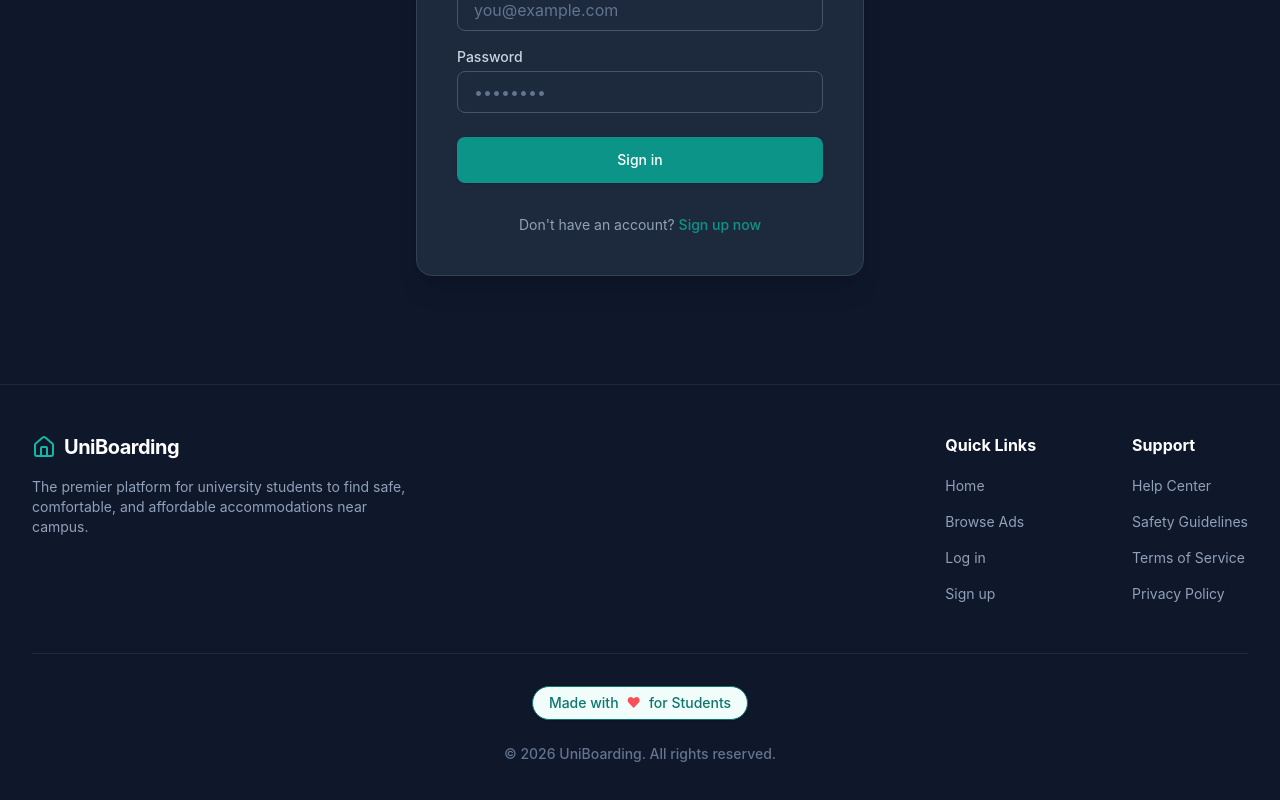
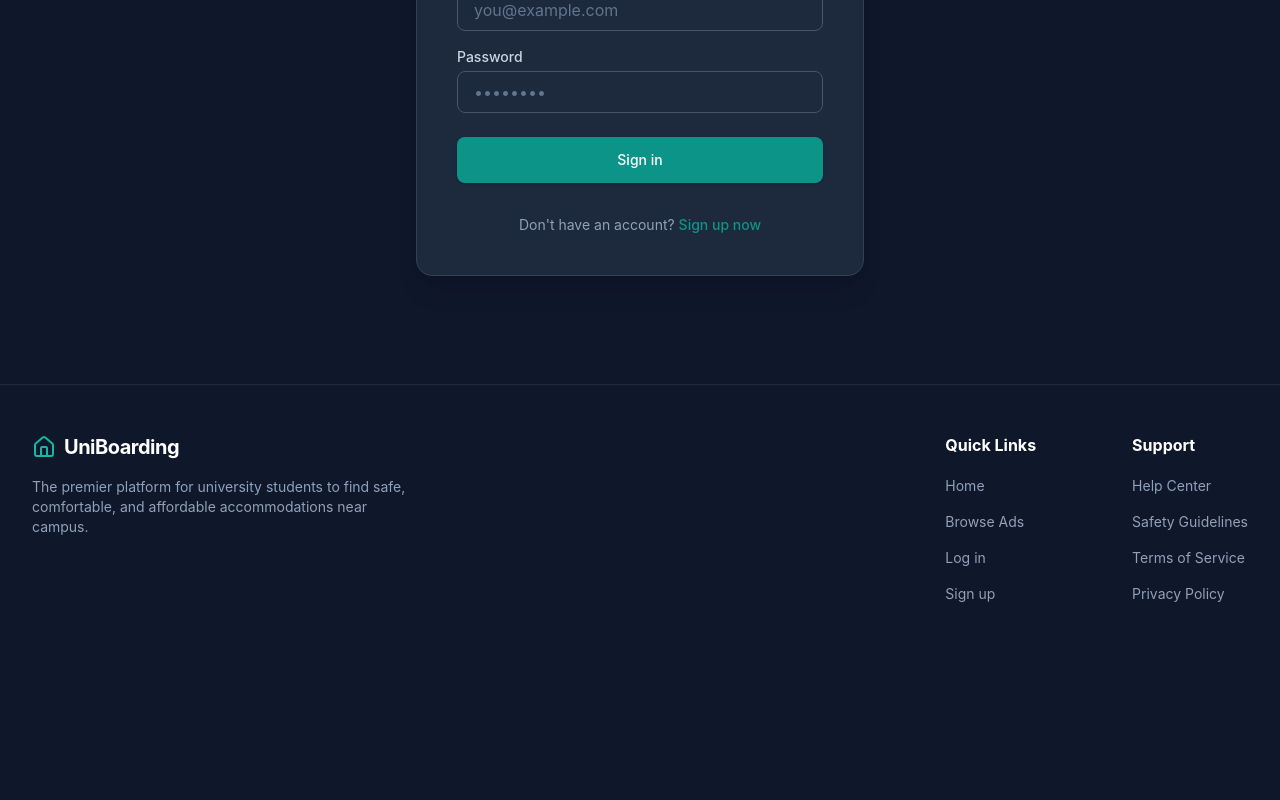
Before and after one commit to SurangaX/-UniStay-Boarding-Finder, a React (Vite) app: page /login in a window 1280 px wide. Shown: the part 417-1217 px from the top of the page. After the commit the page ends 1070 px from the top, so only its background shows below. Built offline with nearby package versions, Linux system fonts and the light colour scheme.

Commit message:
style: remove bottom bar from footer

```diff
--- a/src/components/Footer.jsx
+++ b/src/components/Footer.jsx
@@ -76,18 +76,6 @@ export default function Footer() {
             </div>
           </div>
         </div>
-
-        {/* Bottom Bar */}
-        <div className="mt-12 pt-8 border-t border-slate-200 dark:border-slate-800 flex flex-col items-center justify-center gap-6 text-center">
-          <div className="flex gap-4 items-center">
-            <span className="text-sm font-medium px-4 py-1.5 rounded-full bg-brand-50 text-brand-700 dark:bg-brand-900/30 dark:text-brand-400 border border-brand-200 dark:border-brand-800/50 flex items-center gap-2 shadow-sm transition-all hover:shadow-md">
-              Made with <span className="text-red-500 animate-pulse">♥</span> for Students
-            </span>
-          </div>
-          <p className="text-sm text-slate-500 dark:text-slate-500 font-medium">
-            &copy; {currentYear} UniBoarding. All rights reserved.
-          </p>
-        </div>
       </div>
     </footer>
   );
```
